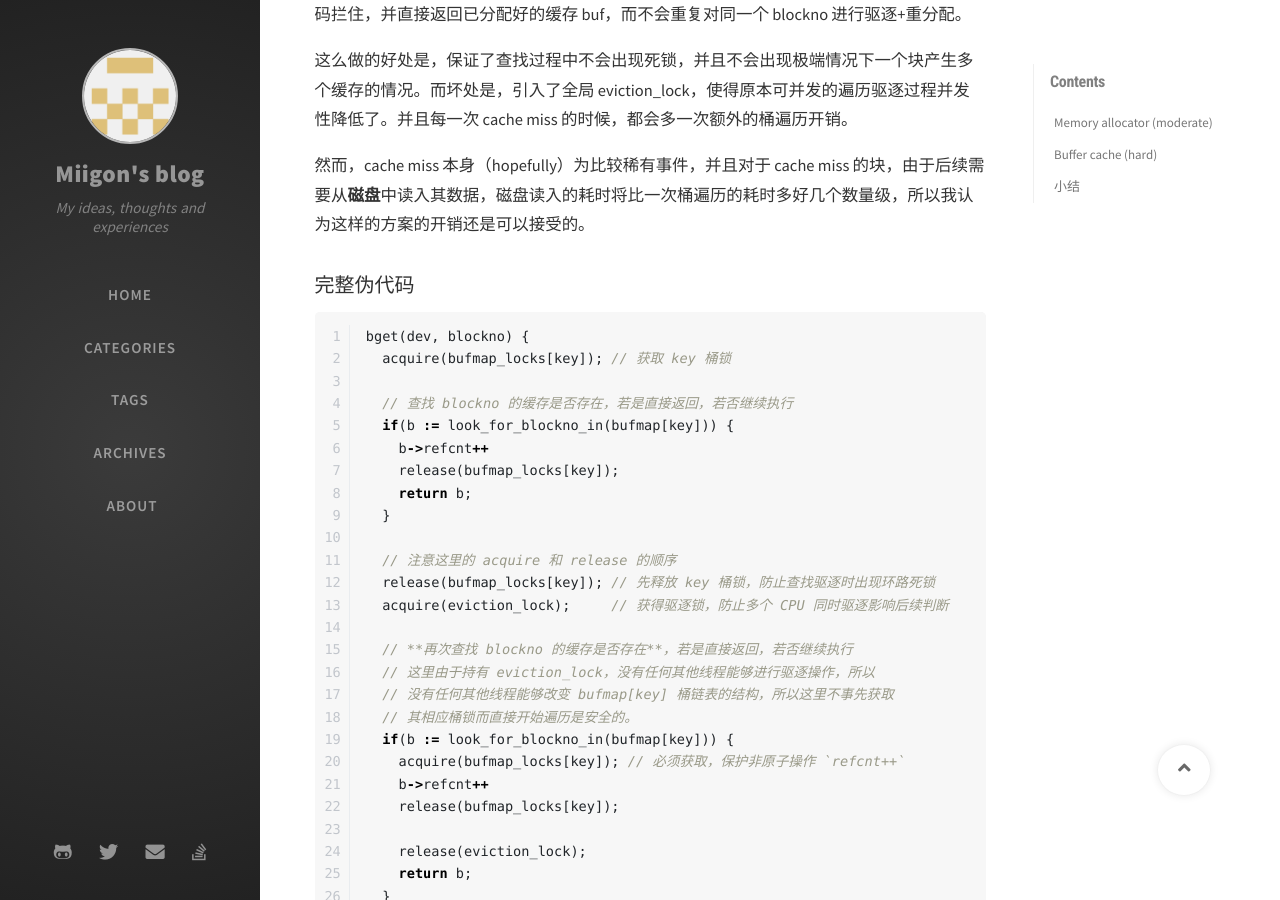
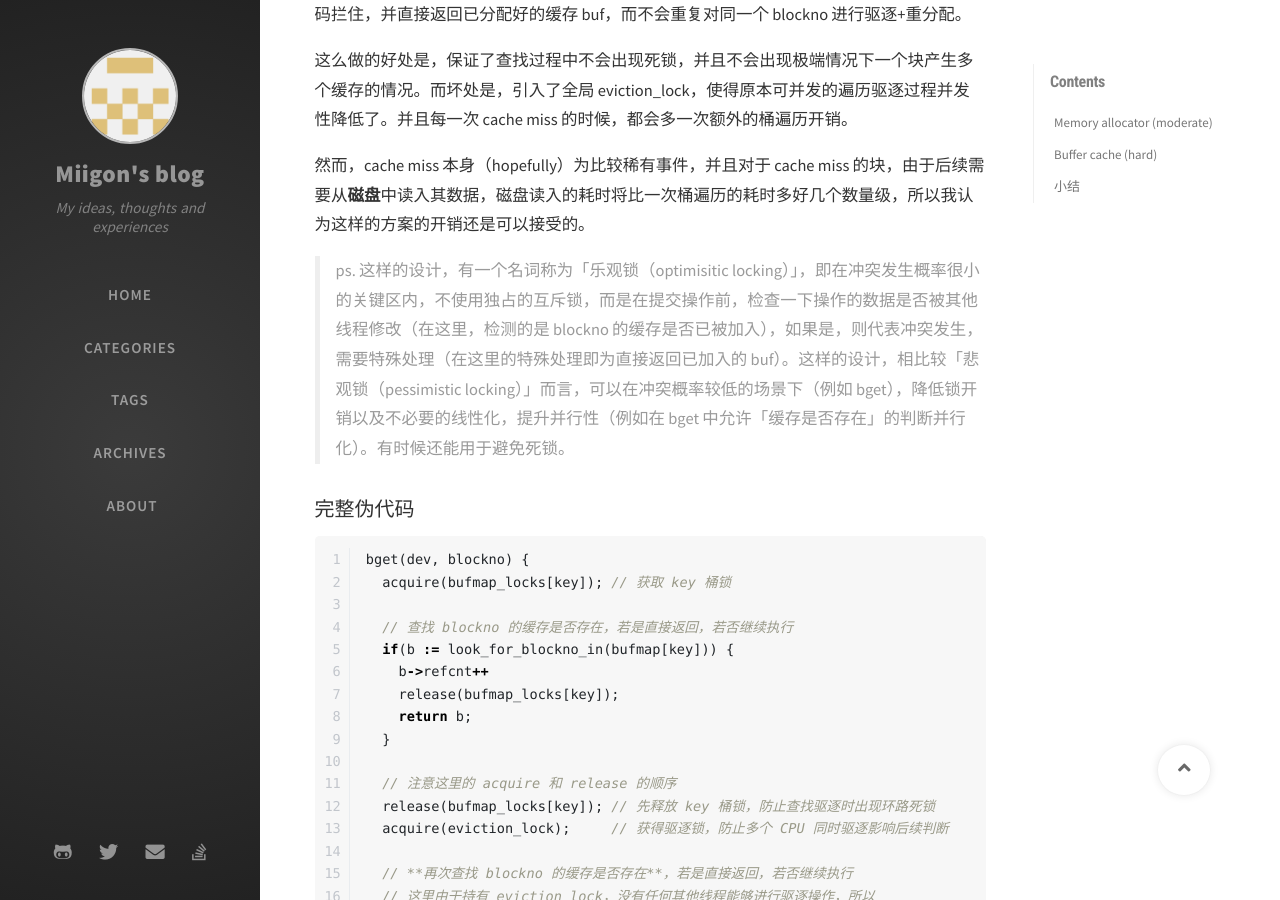
Before and after one commit to Miigon/blog, a Jekyll site: the page built from _posts/coursenote/mit6s081/2021-10-15-s081-lab8-locks.md, in a window 1280 px wide and 900 px high, scrolled down 15020 px. Built offline with Jekyll 4.4.1, drawn with Linux system fonts in a browser that asks for light colours; nearby versions of some CDN libraries; comment, search, counter and statistics services are not loaded.

Commit message:
edit: lab8-locks

````diff
--- a/_posts/coursenote/mit6s081/2021-10-15-s081-lab8-locks.md
+++ b/_posts/coursenote/mit6s081/2021-10-15-s081-lab8-locks.md
@@ -575,6 +575,8 @@ bget(dev, blockno) {
 
 然而，cache miss 本身（hopefully）为比较稀有事件，并且对于 cache miss 的块，由于后续需要从**磁盘**中读入其数据，磁盘读入的耗时将比一次桶遍历的耗时多好几个数量级，所以我认为这样的方案的开销还是可以接受的。
 
+> ps. 这样的设计，有一个名词称为「乐观锁（optimisitic locking）」，即在冲突发生概率很小的关键区内，不使用独占的互斥锁，而是在提交操作前，检查一下操作的数据是否被其他线程修改（在这里，检测的是 blockno 的缓存是否已被加入），如果是，则代表冲突发生，需要特殊处理（在这里的特殊处理即为直接返回已加入的 buf）。这样的设计，相比较「悲观锁（pessimistic locking）」而言，可以在冲突概率较低的场景下（例如 bget），降低锁开销以及不必要的线性化，提升并行性（例如在 bget 中允许「缓存是否存在」的判断并行化）。有时候还能用于避免死锁。
+
 ### 完整伪代码
 ```c
 bget(dev, blockno) {
````
